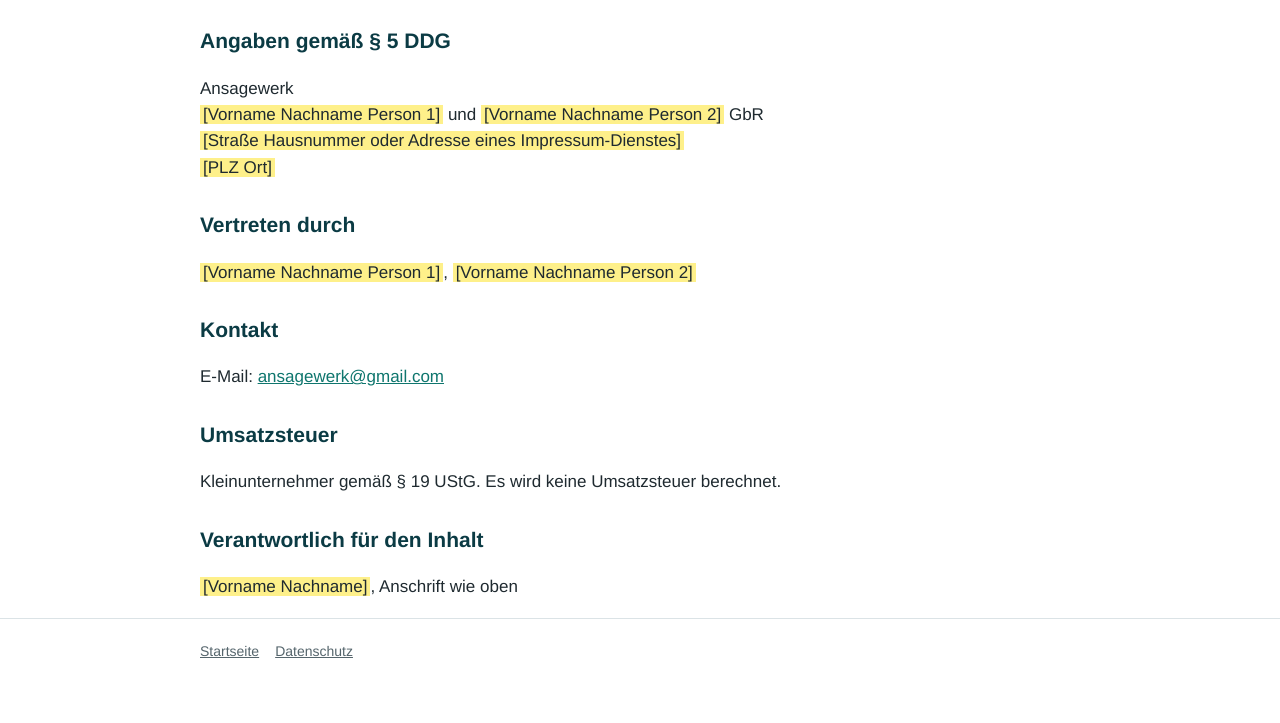
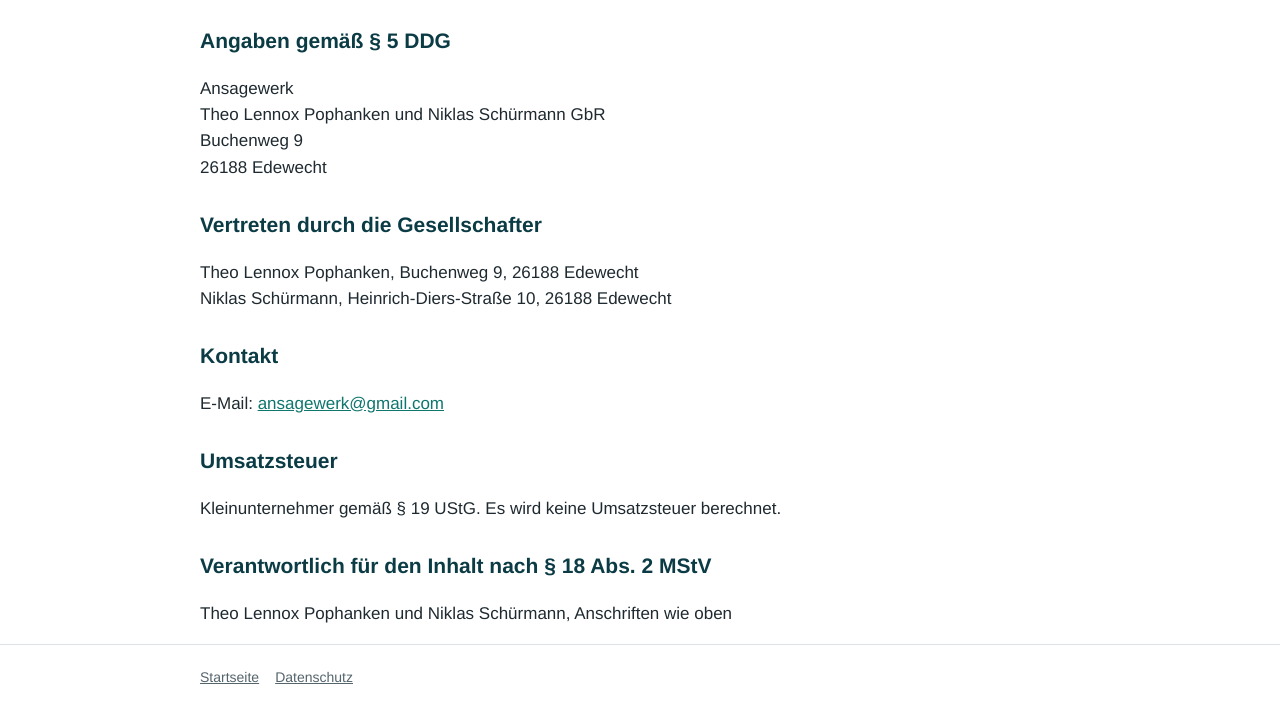
Before and after one commit to MisterT-sudo/Ki-stimmen, a plain HTML site: page website/impressum.html in a window 1280 px wide. Shown: the part 151-874 px from the top of the page. Before the commit the page ends 853 px from the top, so only its background shows below. Drawn offline with Linux system fonts and the light colour scheme.

Commit message:
Impressum und Datenschutz ausgefuellt, Website per GitHub Pages veroeffentlichen
- Impressum: Theo Lennox Pophanken und Niklas Schuermann GbR, Edewecht
- Datenschutz: Hoster GitHub Pages eingetragen, Entwurfs-Hinweis entfernt
- Workflow .github/workflows/website.yml veroeffentlicht website/ auf GitHub Pages
- Anleitung und NEUIGKEITEN aktualisiert

Co-Authored-By: Claude Opus 5.5 <noreply@anthropic.com>
Claude-Session: https://claude.ai/code/session_01QAMo945vFWvAb7QjA42HFj

```diff
--- a/website/impressum.html
+++ b/website/impressum.html
@@ -16,13 +16,16 @@
   <h2>Angaben gemäß § 5 DDG</h2>
   <p>
     Ansagewerk<br>
-    <span class="ph">[Vorname Nachname Person 1]</span> und <span class="ph">[Vorname Nachname Person 2]</span> GbR<br>
-    <span class="ph">[Straße Hausnummer oder Adresse eines Impressum-Dienstes]</span><br>
-    <span class="ph">[PLZ Ort]</span>
+    Theo Lennox Pophanken und Niklas Schürmann GbR<br>
+    Buchenweg 9<br>
+    26188 Edewecht
   </p>
 
-  <h2>Vertreten durch</h2>
-  <p><span class="ph">[Vorname Nachname Person 1]</span>, <span class="ph">[Vorname Nachname Person 2]</span></p>
+  <h2>Vertreten durch die Gesellschafter</h2>
+  <p>
+    Theo Lennox Pophanken, Buchenweg 9, 26188 Edewecht<br>
+    Niklas Schürmann, Heinrich-Diers-Straße 10, 26188 Edewecht
+  </p>
 
   <h2>Kontakt</h2>
   <p>E-Mail: <a href="mailto:ansagewerk@gmail.com">ansagewerk@gmail.com</a></p>
@@ -30,8 +33,8 @@
   <h2>Umsatzsteuer</h2>
   <p>Kleinunternehmer gemäß § 19 UStG. Es wird keine Umsatzsteuer berechnet.</p>
 
-  <h2>Verantwortlich für den Inhalt</h2>
-  <p><span class="ph">[Vorname Nachname]</span>, Anschrift wie oben</p>
+  <h2>Verantwortlich für den Inhalt nach § 18 Abs. 2 MStV</h2>
+  <p>Theo Lennox Pophanken und Niklas Schürmann, Anschriften wie oben</p>
 </main>
 
 <footer><div class="wrap"><a href="index.html">Startseite</a><a href="datenschutz.html">Datenschutz</a></div></footer>
```
Also changed, not shown: website/datenschutz.html (+7 -3 lines), 3 other files.
